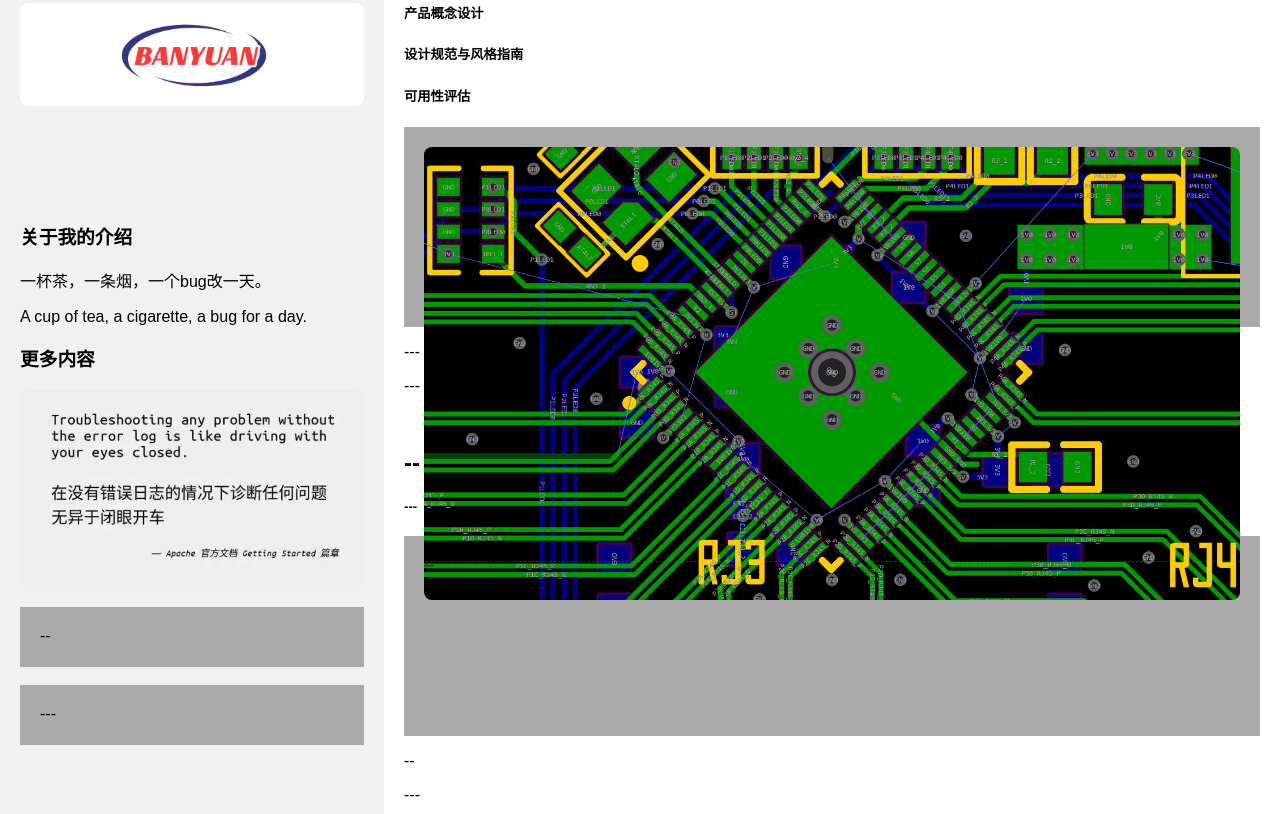
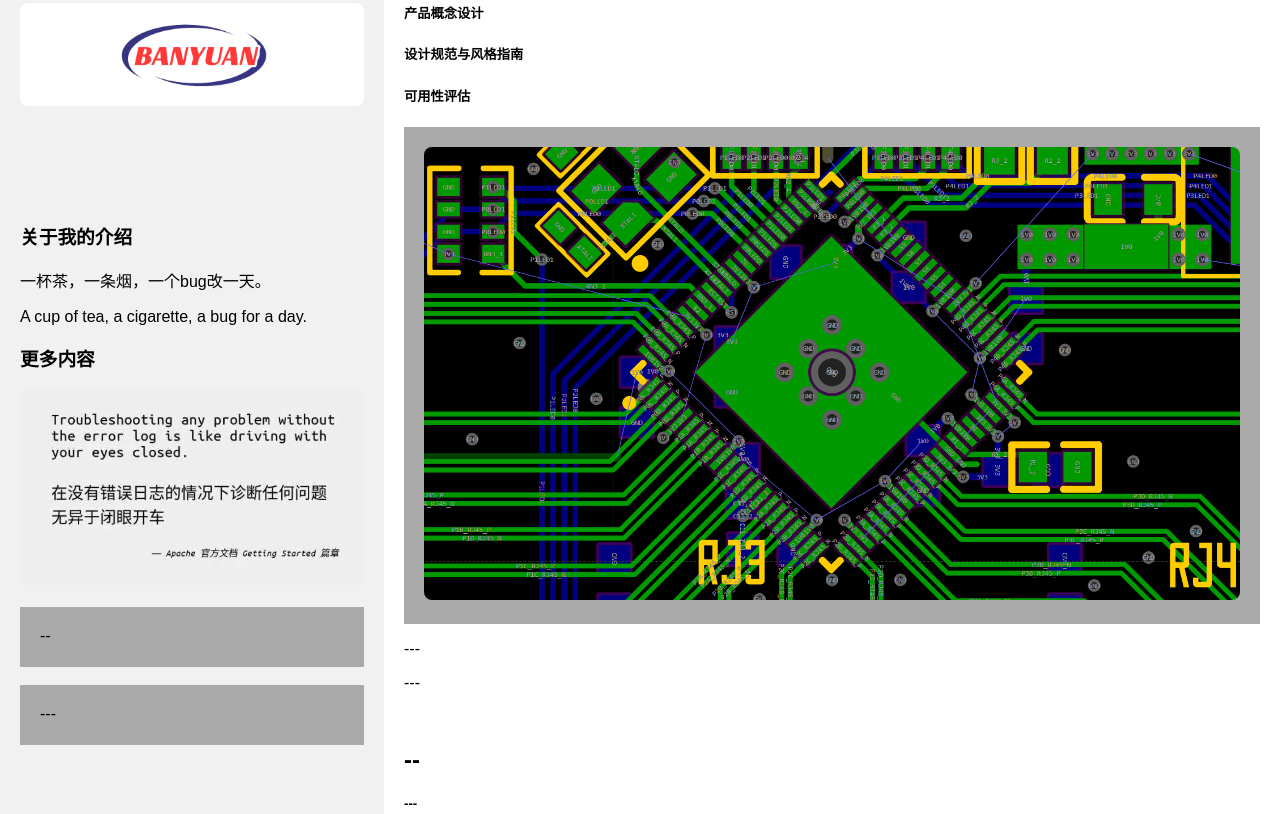
Before and after one commit to WeChatusers/WeChatusers.github.io, a plain HTML site: page Maintext.html in a window 1280 px wide. Shown: the part 935-1749 px from the top of the page. Drawn offline with Linux system fonts and the light colour scheme.

Commit message:
Update Maintext.html

```diff
--- a/Maintext.html
+++ b/Maintext.html
@@ -258,7 +258,7 @@ img {
       <h5>产品概念设计</h5>
       <h5>设计规范与风格指南</h5>
       <h5>可用性评估</h5>
-      <div class="fakeimg" style="height:200px;"><style>
+      <div class="fakeimg" style="height:  ;"><style>
 img {
     max-width: 100%;
     height: auto;
```
